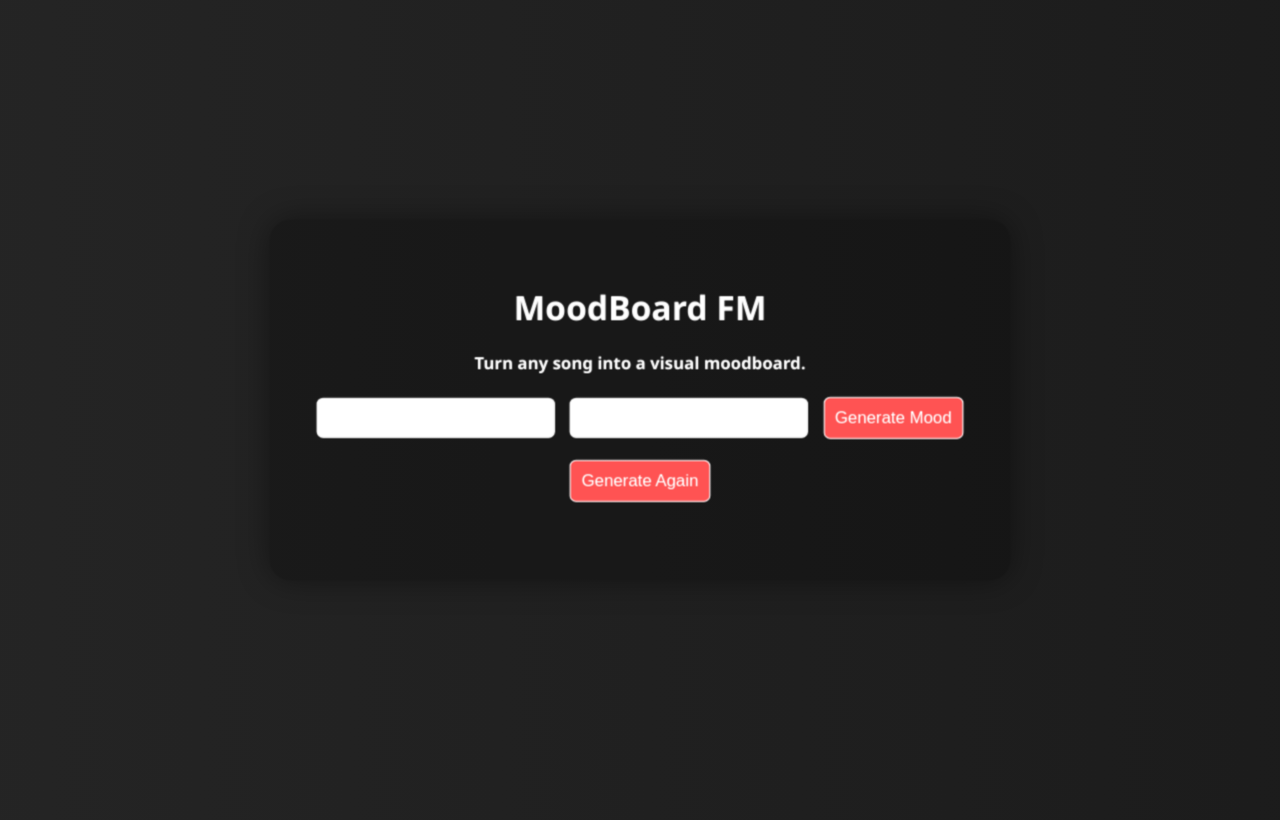
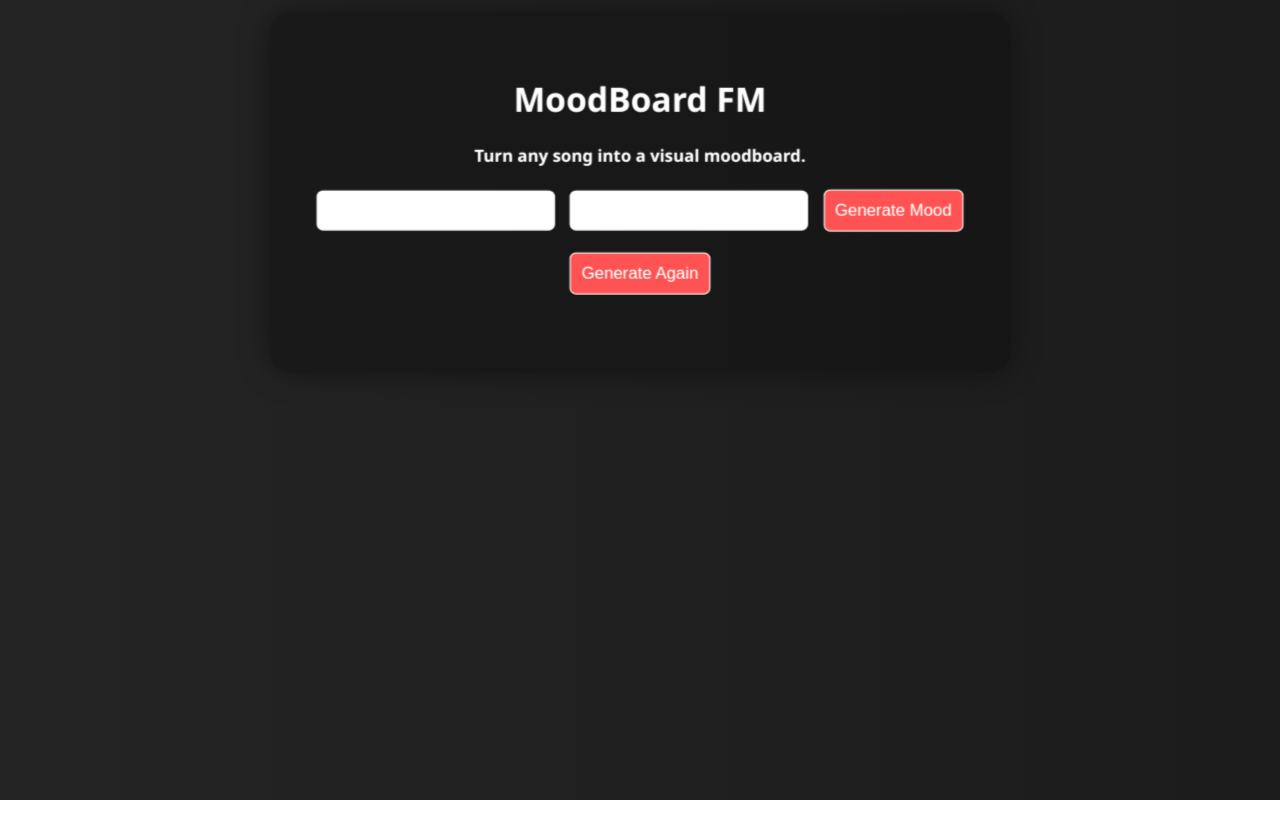
Before and after one commit to MelliodasMango0/MoodBoard-FM, a website with bundled scripts: page frontend/index.html in a window 1280 px wide. Shown: the top 820 px of the page. Built offline with nearby package versions, Linux system fonts and the light colour scheme.

Commit message:
Some small styling changes so that it looks better on smaller screens

```diff
--- a/frontend/styles.css
+++ b/frontend/styles.css
@@ -15,7 +15,6 @@
     margin: 0;
     font-family: 'Segoe UI', sans-serif;
     color: var(--textColor);
-    height: 100vh;
     display: flex;
     justify-content: center;
     align-items: center;
@@ -294,7 +293,7 @@ input::placeholder {
 }
 
 html, body {
-    overflow: hidden;
+    overflow: visible;
   }
 
   .ui-container {
@@ -303,6 +302,7 @@ html, body {
     border-radius: 20px;
     padding: 40px;
     box-shadow: 0 0 30px rgba(0, 0, 0, 0.4);
+		margin-top: 20px;
   }
 
   body {
```
